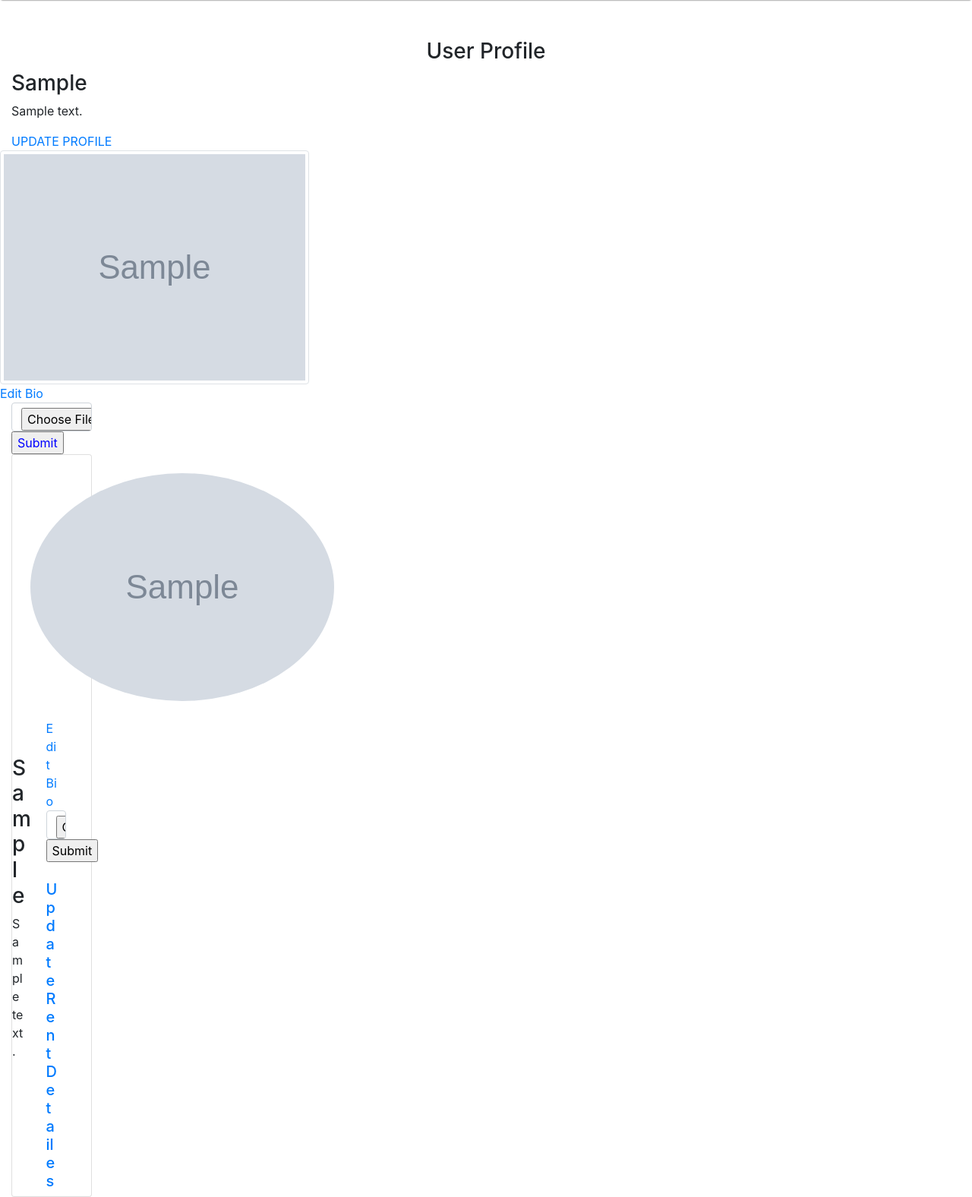
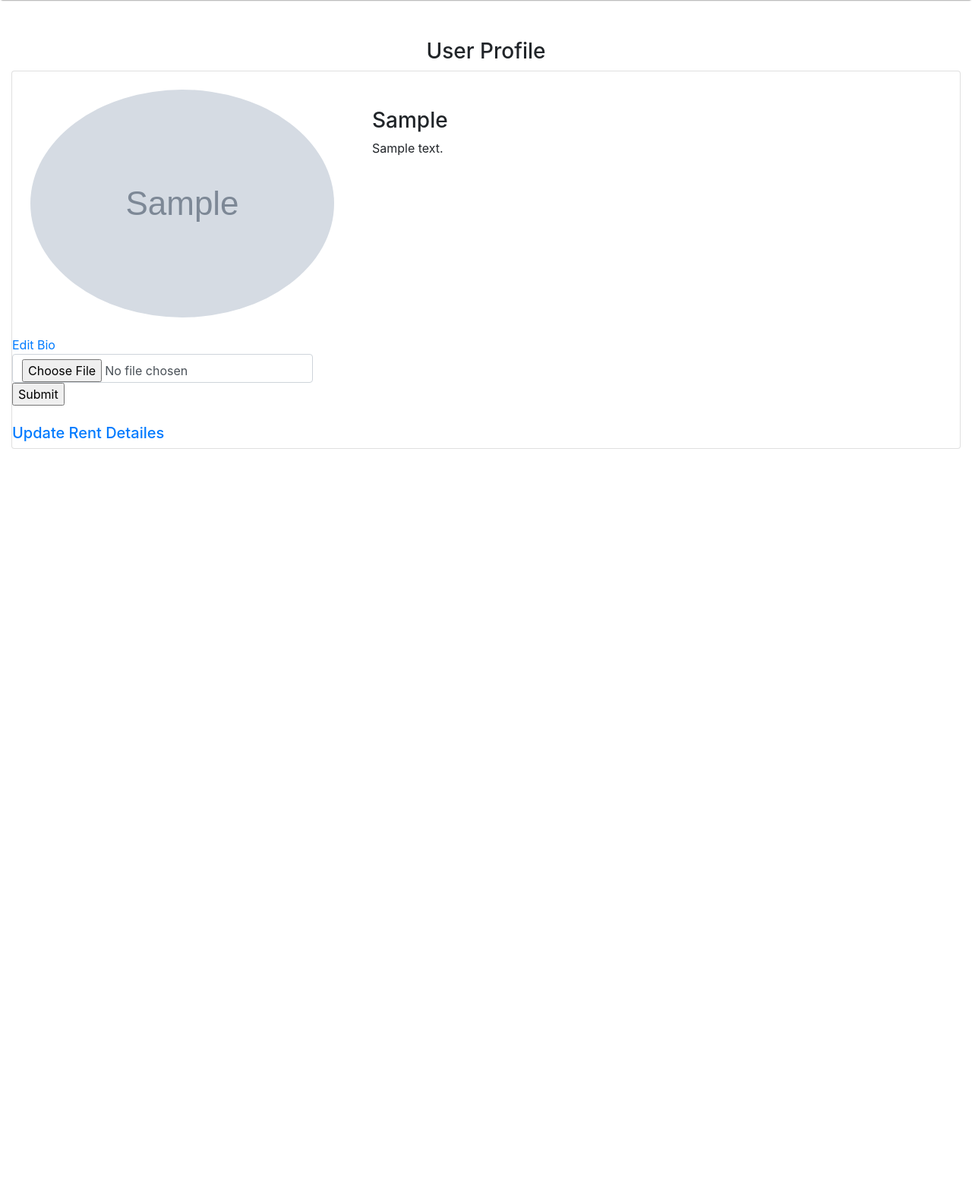
Before and after one commit to Jeff-Mwai/kikiz-property-management-software, a Flask app: template app/templates/profile/profile.html in a window 1280 px wide. Shown: the part 117-1693 px from the top of the page at 76% size. After the commit the page ends 708 px from the top, so only its background shows below. Run offline with Flask 2, Linux system fonts and the light colour scheme; the template is opened without the code that fills it: values that come from a table or form of the project are taken from there, others are empty; a user stored in the database is signed in; tables that the repository leaves empty hold one stand-in row (values such as "Sample post"); grey boxes marked "Sample" are stand-in pictures; some libraries are stand-ins or nearby versions.

Commit message:
add edits

```diff
--- a/app/config.py
+++ b/app/config.py
@@ -3,7 +3,7 @@ import os
 
 class Config:
     SECRET_KEY=os.environ.get('SECRET_KEY')
-    SQLALCHEMY_DATABASE_URI = 'postgresql+psycopg2://moringa:KingJeffa00*@localhost/management'
+    SQLALCHEMY_DATABASE_URI = 'postgresql+psycopg2://joan:Turquoise1@localhost/management'
     UPLOADED_PHOTOS_DEST ='app/static/photos'
 #  email configurations
     MAIL_SERVER = 'smtp.googlemail.com'
--- a/app/templates/profile/profile.html
+++ b/app/templates/profile/profile.html
@@ -2,52 +2,8 @@
 
 {% block content %}
 <br> <br> <br> <br> <br> <br> <br>
-<h3 class="mb-2" style="text-align: center; " >User Profile</h3>
+<h3 class="mb-2" style="text-align: center; ">User Profile</h3>
 <div class="container-fluid">
-
-    <div class="row">
-        <!-- displaying  Username-->
-        <div class="col-md-12">
-            <h3> {{user.username| capitalize}} </h3>
-
-            <!--Displaying user bio-->
-            {% if user.bio %}
-            <p> {{user.bio}}</p>
-            {%else%}
-            <p> {{user.username| capitalize}} has no bio </p>
-            <p> Email: <a href="#">{{current_user.email}}</a></p>
-            <p>{{ user.phone_no }}</p>
-            <p> {{user.room_no}}</p>
-            {% endif %}
-        </div>
-
-        </div>
-        {% if user == current_user %}
-            <a href="{{url_for('main.update_profile',uname=user.username)}}">UPDATE PROFILE</a>
-        {% endif %}
-        </div>
-
-    <div class="row">
-        <!--Display profile photo-->
-        {% if user.profile_pic_path %}
-
-        <div class="col-md-4">
-
-            <img src="{{url_for('static',filename=user.profile_pic_path)}}" alt="" class="img-thumbnail">
-            {%else%}
-            <p>No profile picture</p>
-            {% endif %}
-            {% if user == current_user %}
-            <a href="{{url_for('main.update_profile',uname=user.username)}}">Edit Bio</a>
-            {% endif %}
-            <div class="col-md-4">
-                {% if user == current_user %}
-                <form action="{{url_for('main.update_pic',uname=user.username)}}" method="post"
-                    enctype="multipart/form-data">
-
-                    <input type="file" name="photo" class="form-control" required>
-                    <input type="submit" style="color: #0000ff;">
-                </form>
 
 
     <div class="card">
@@ -55,7 +11,8 @@
             <!-- displaying  Username-->
             <div class="col-md-4 m-4">
                 {% if user.profile_pic_path %}
-                <img class="rounded-circle" src="{{url_for('static',filename=user.profile_pic_path)}}" alt="" class="img-thumbnail">
+                <img class="rounded-circle" src="{{url_for('static',filename=user.profile_pic_path)}}" alt=""
+                    class="img-thumbnail">
                 {%else%}
                 <img src="" alt="profile-pic">
                 {% endif %}
@@ -89,7 +46,7 @@
                 {% endif %}
             </div>
         </div>
-        {% endif %}
+
     </div>
 
 </div>
```
Also changed, not shown: app/templates/profile/update.html (+0 -11 lines), migrations/versions/ba4520e1947c_initial_miration.py (renamed from migrations/versions/b1644897c7a7_initial_migration.py, +4 -4 lines), 1 other file.
